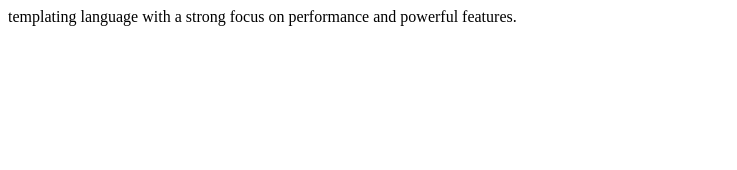
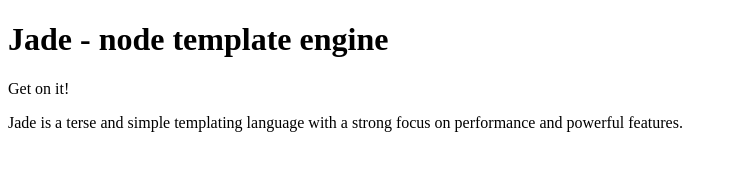
Before and after one commit to HenningSchneidr/crossplatform-container, a website: page dist/index.html in a window 1280 px wide. Shown: the whole page, without its empty margins (0-737 px from the left). Drawn offline with Linux system fonts and the light colour scheme.

Commit message:
datei vergessen :-)

```diff
--- a/dist/index.html
+++ b/dist/index.html
@@ -1,3 +1,4 @@
+<!DOCTYPE html><html lang="de"><head><title></title></head><body><h1>Jade - node template engine</h1><div id="container" class="col"><p>Get on it!</p><p>Jade is a terse and simple
 templating language with a
 strong focus on performance
 and powerful features.</p></div></body></html>
```
